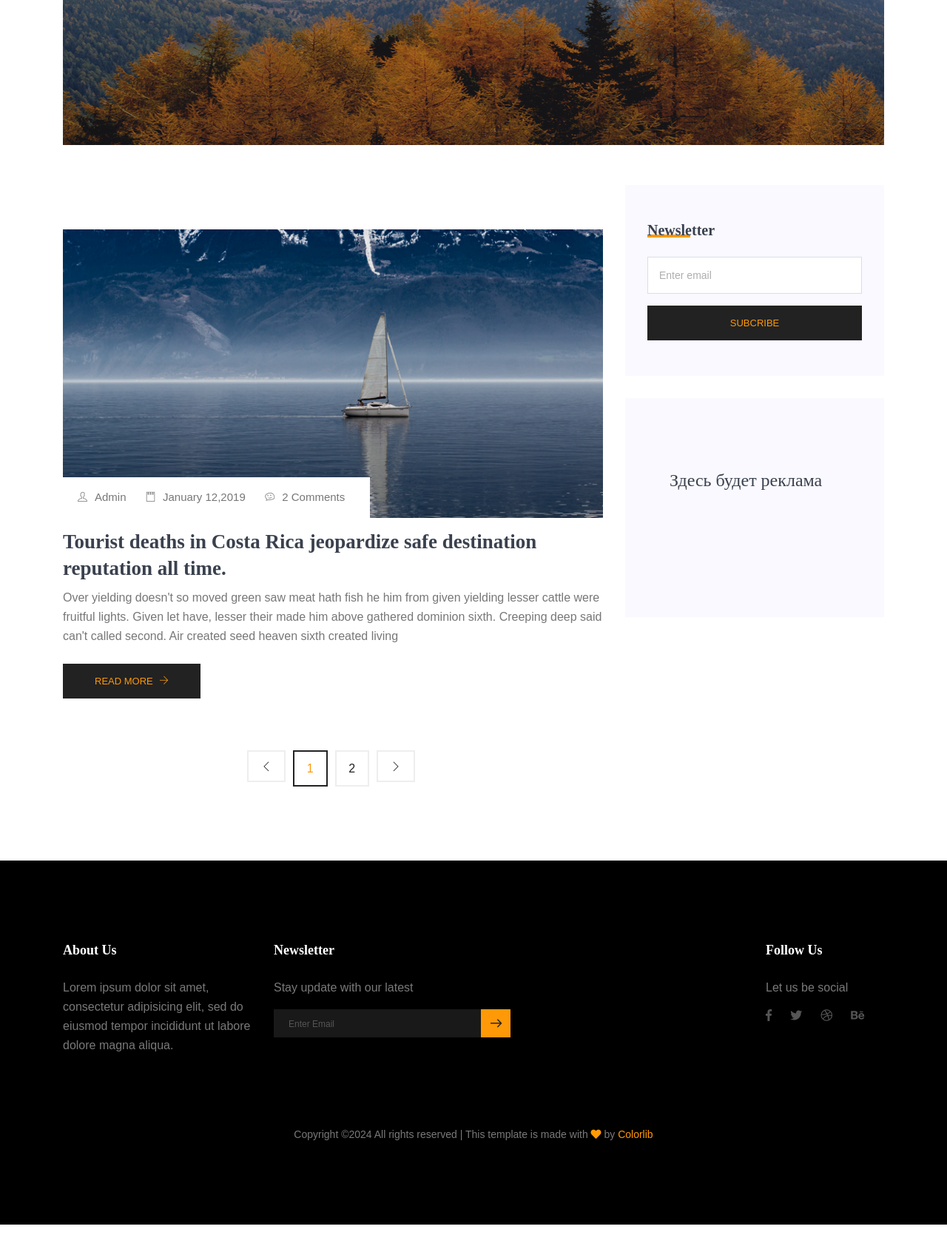
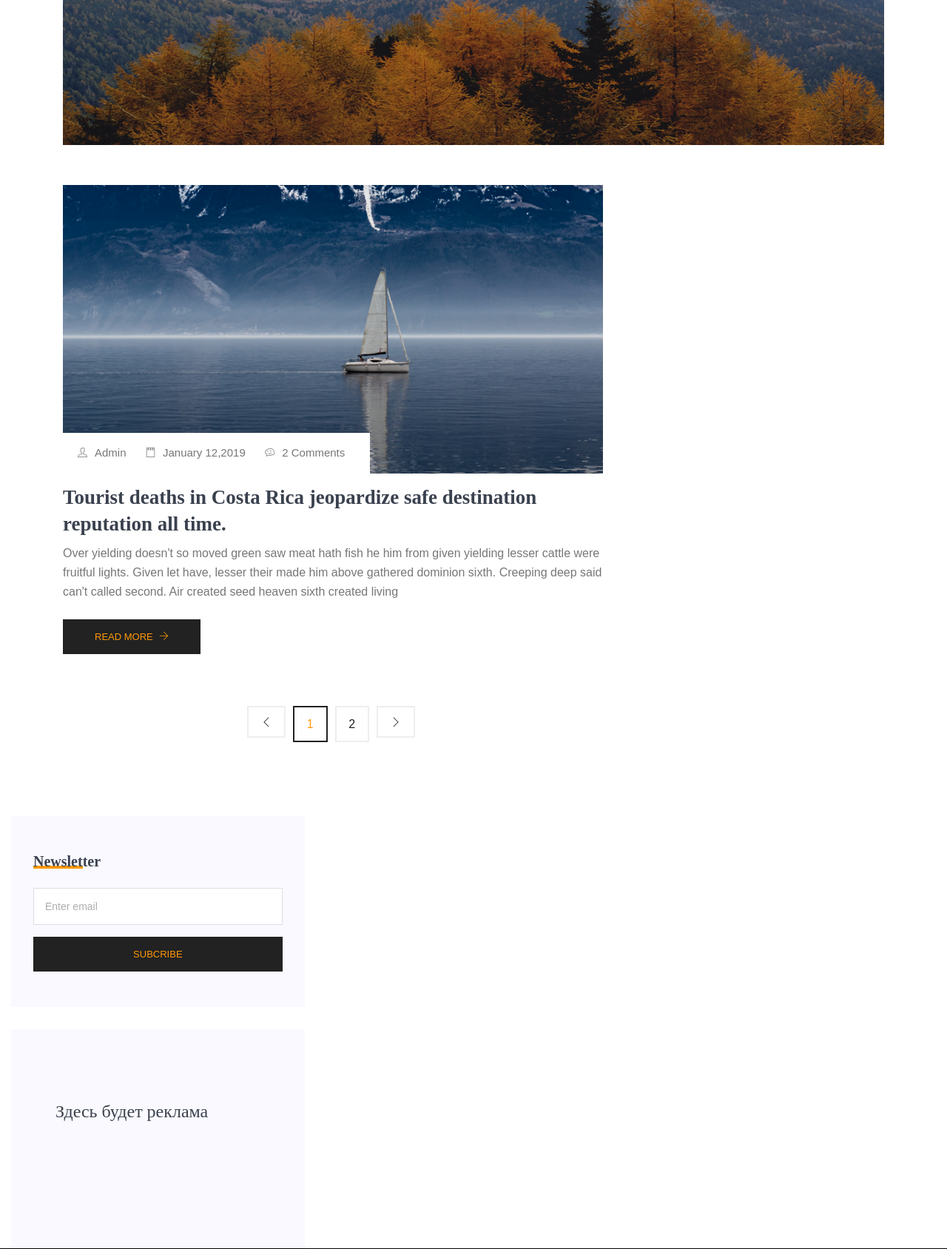
Before and after one commit to DmitryShvedov88/Blog-on-Django-lesson-from-Devman, a Django app: page / in a window 1280 px wide. Shown: the part 438-2126 px from the top of the page at 74% size. Before the commit the page ends 2093 px from the top, so only its background shows below. Run offline with Django 3.2, Linux system fonts and the light colour scheme; data that the repository does not hold is empty; parts of the project's set-up code (start-up, migrations or seed data) failed here and were passed over; some libraries are stand-ins or nearby versions.

Commit message:
Ремонтирую верстку

```diff
--- a/templates/blog-base.html
+++ b/templates/blog-base.html
@@ -62,26 +62,26 @@
         <div class="container">
           <div class="row">
             <div class="col-lg-8">
-              <div class="single-recent-blog-post">
+
               {% block Start_Blog_Post_Area_1 %}
               {% endblock %}
-              </div>
 
-              <div class="single-recent-blog-post">
+
               {% block Start_Blog_Post_Area_2 %}
               {% endblock %}
-              </div>
 
               {% block single-recent-blog-post %}
               {% endblock %}
 
 
-              {% block sidebar-widgets %}
-              {% endblock %}
+            </div>
           </div>
         </div>
       </section>
       <!--================ End Blog Post Area =================-->
+      {% block Start-Blog-Post-Siddebar %}
+      {% endblock %}
+
     </main>
     <!-- ================ contact section start ================= -->
     {% block section-margin-small %}
@@ -134,12 +134,6 @@
               <p>Let us be social</p>
               <div class="footer-social d-flex align-items-center">
                 <a href="#">
-                  <i class="fab fa-facebook-f"></i>
-                </a>
-                <a href="#">
-                  <i class="fab fa-twitter"></i>
-                </a>
-                <a href="#">
                   <i class="fab fa-dribbble"></i>
                 </a>
                 <a href="#">
@@ -151,14 +145,15 @@
         </div>
         <div class="footer-bottom d-flex justify-content-center align-items-center flex-wrap">
           <p class="footer-text m-0">
-            <!-- Link back to Colorlib can't be removed. Template is licensed under CC BY 3.0. -->
-            Copyright &copy;<script>document.write(new Date().getFullYear());</script> All rights reserved | This template is made with <i class="fa fa-heart" aria-hidden="true"></i> by <a href="https://colorlib.com" target="_blank">Colorlib</a>
-            <!-- Link back to Colorlib can't be removed. Template is licensed under CC BY 3.0. -->
+          <!-- Link back to Colorlib can't be removed. Template is licensed under CC BY 3.0. -->
+          Copyright &copy;<script>document.write(new Date().getFullYear());</script> All rights reserved | This template is made with <i class="fa fa-heart" aria-hidden="true"></i> by <a href="https://colorlib.com" target="_blank">Colorlib</a>
+          <!-- Link back to Colorlib can't be removed. Template is licensed under CC BY 3.0. -->
           </p>
         </div>
       </div>
     </footer>
     <!--================ End Footer Area =================-->
+
     <script src="{% static "scripts.js" %}"></script>
   </body>
 </html>
--- a/templates/index.html
+++ b/templates/index.html
@@ -6,6 +6,7 @@
 {% block site-main %}
   <main class="site-main">
 {% endblock %}
+<!--================Hero Banner start =================-->
 {% block Hero-Banner%}
 <section class="mb-30px">
   <div class="container">
@@ -19,9 +20,12 @@
   </div>
 </section>
 {% endblock %}
+<!--================Hero Banner end =================-->
 
+<!--================ Start Blog Post Area =================-->
 {% block Blog_slider_start %}
 {% for post in most_popular_posts %}
+<div class="single-recent-blog-post">
   <div class="flex-fill" style="margin-right: 30px;">
     <div class="card blog__slide text-center">
       <div class="blog__slide__img">
@@ -39,18 +43,14 @@
         <p>{{post.published_at}}</p>
       </div>
     </div>
+  </div>
 </div><br />
 {% endfor %}
 {% endblock %}
-<section class="blog-post-area section-margin mt-4">
-  <div class="container">
+{% block Start_Blog_Post_Area_1 %}
+{% for post in fresh_posts %}
     <div class="row">
       <div class="col-lg-8">
-        <div class="single-recent-blog-post">
-          {% block Start_Blog_Post_Area_1 %}
-          {% for post in fresh_posts %}
-        </div>
-        <div class="thumb">
           {% if post.image_url %}
             <img src="{{post.image_url}}" class="img-fluid" alt="img-fluid">
           {% else %}
@@ -136,7 +136,8 @@
 </div>
 </div>
 {% endblock %}
-{% block sidebar-widgets %}
+{% block Start-Blog-Post-Siddebar %}
+    <!-- Start Blog Post Siddebar -->
       <div class="col-lg-4 sidebar-widgets">
         <div class="widget-wrap">
           <div class="single-sidebar-widget newsletter-widget">
@@ -149,12 +150,13 @@
             </div>
             <button class="bbtns d-block mt-20 w-100">Subcribe</button>
           </div>
+
           <div class="single-sidebar-widget post-category-widget">
             <h4 class="single-sidebar-widget" style="height:200px;">Здесь будет реклама</h4>
           </div>
         </div>
       </div>
-{% endblock %}
     </div>
   </div>
 </section>
+{% endblock %}
```
Lines whose indentation alone changed are shown as unchanged.
